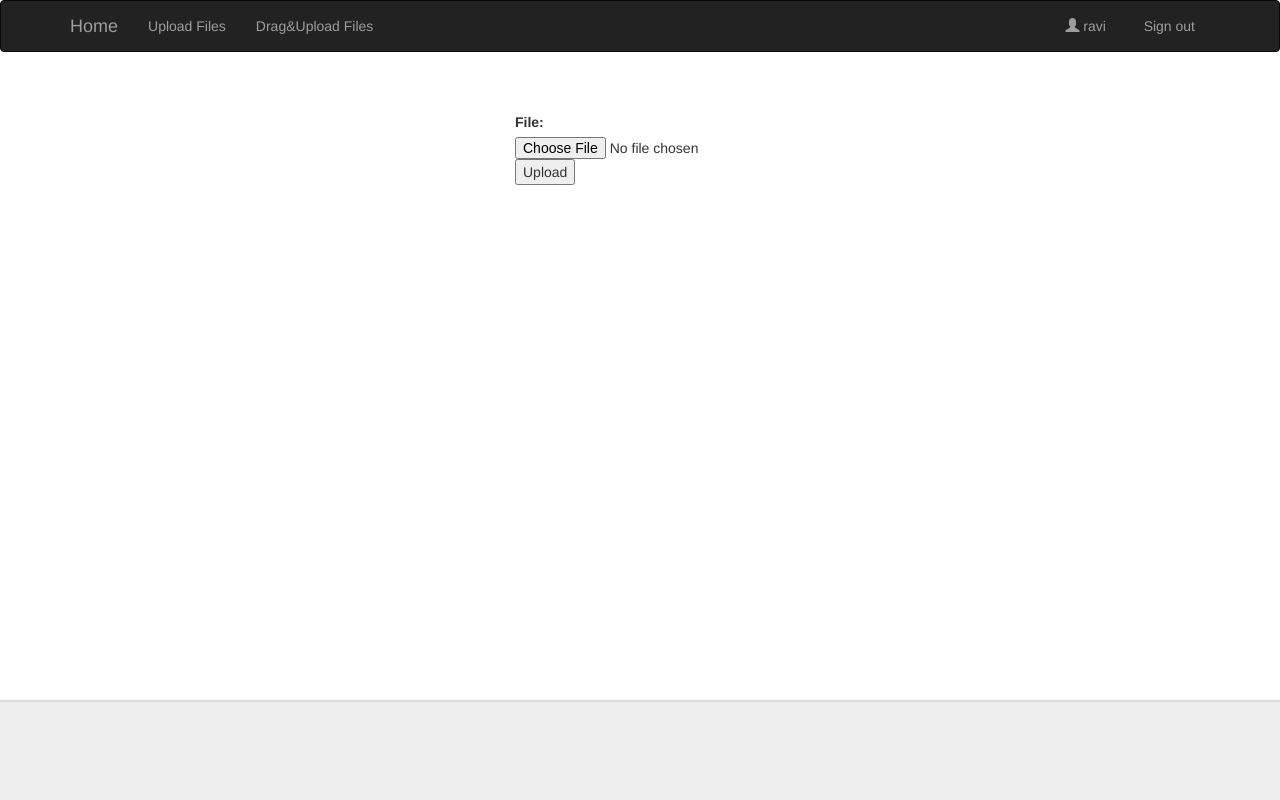
After one commit to ravchandra/uploader, a Django app: page /drag_upload_file/ in a window 1280 px wide. The commit adds this page. Run offline with Django 3.2, Linux system fonts and the light colour scheme; a user stored in the database is signed in; some libraries are stand-ins or nearby versions.

```diff
--- a/demo/demo/config.py
+++ b/demo/demo/config.py
@@ -2,4 +2,4 @@ FILE_DIR = '/home/netsim/uploaded_files/'
 SFTP_SERVER = '10.0.2.15'
 SFTP_USERNAME = 'netsim'
 SFTP_PASSWORD = 'netsim'
-SFTP_DIR = '/home/netsim/uploaded_files_sftp/'
+SFTP_DIR = '/home/netsim/sftp_uploaded_files/'
--- a/demo/demo/forms.py
+++ b/demo/demo/forms.py
@@ -3,3 +3,7 @@ from django import forms
 class UploadFileForm(forms.Form):
     #title = forms.CharField(max_length=50)
     file = forms.FileField()
+
+class DragUploadFileForm(forms.Form):
+    #title = forms.CharField(max_length=50)
+    file = forms.FileField()
--- a/demo/demo/templates/base.html
+++ b/demo/demo/templates/base.html
@@ -30,6 +30,7 @@
             <li><a href="#contact">Contact</a></li-->
             {% if user.is_authenticated %}
                 <li><a href="{% url 'upload_file' %}">Upload Files</a></li>
+                <li><a href="{% url 'drag_upload_file' %}">Drag&Upload Files</a></li>
             {% endif %}
           </ul>
           {% block nav_user %}
--- /dev/null
+++ b/demo/demo/templates/demo/drag_upload_file.html
@@ -0,0 +1,28 @@
+{% extends "base.html" %}
+
+{% block content %}
+
+<style>
+.main-center{
+    margin-top: 30px;
+    margin: 0 auto;
+    max-width: 330px;
+    padding: 40px 40px;
+
+}
+</style>
+<div class="container">
+    <div class="main-center">
+        {% if form.errors %}
+        <p>Upload failed. Please try again.</p>
+        {% endif %}
+
+        <form class="form-horizontal" method="post" action="{% url 'drag_upload_file' %}" enctype="multipart/form-data">
+            {% csrf_token %}
+                        {{ form.as_table }}
+            <input type="submit" value="Upload" />
+        </form>
+
+    </div>
+</div>
+{% endblock %}
--- a/demo/demo/urls.py
+++ b/demo/demo/urls.py
@@ -32,4 +32,7 @@ urlpatterns = [url(r'^admin/', include(admin.site.urls)),
     url(r'^profile/$', demo_views.profile, name='profile'),
     url(r'^upload_file/$', demo_views.upload_file_view, name='upload_file'),
     url(r'^upload_success/$', demo_views.upload_success_view, name='upload_success'),
+    url(r'^drag_upload_file/$', demo_views.drag_upload_file_view, name='drag_upload_file'),
+    url(r'^drag_upload_success/$', demo_views.drag_upload_success_view, name='drag_upload_success'),
+
 ]
--- a/demo/demo/views.py
+++ b/demo/demo/views.py
@@ -10,8 +10,9 @@ import os
 import pysftp
 import stat
 
-from config import SFTP_SERVER, SFTP_USERNAME, SFTP_PASSWORD, SFTP_DIR, FILE_DIR
-from .forms import UploadFileForm
+from config import SFTP_SERVER, SFTP_USERNAME, SFTP_PASSWORD, \
+                    SFTP_DIR, FILE_DIR
+from .forms import UploadFileForm, DragUploadFileForm
 
 def home(request):
     if (request.user.is_authenticated()):
@@ -28,7 +29,7 @@ def upload_file_view(request):
     if request.method == 'POST':
         form = UploadFileForm(request.POST, request.FILES)
         if form.is_valid():
-	    try:
+            try:
                 #handle_uploaded_file(request.FILES['file'])
                 handle_uploaded_file_sftp(request.FILES['file'])
             except Exception as err:
@@ -54,9 +55,30 @@ def handle_uploaded_file_sftp(f):
     with open(os.path.join(FILE_DIR , f.name), 'wb+') as destination:
         for chunk in f.chunks():
             destination.write(chunk)
-	#os.chmod(os.path.join(FILE_DIR , f.name), 0666)
+        #os.chmod(os.path.join(FILE_DIR , f.name), 0666)
 
     with pysftp.Connection(SFTP_SERVER, username=SFTP_USERNAME, password=SFTP_PASSWORD) as sftp:
         sftp.chdir(SFTP_DIR)
         sftp.put(os.path.join(FILE_DIR, f.name))
         #pdb.set_trace()
+
+@login_required
+def drag_upload_file_view(request):
+    if request.method == 'POST':
+        form = DragUploadFileForm(request.POST, request.FILES)
+        if form.is_valid():
+            try:
+                #handle_uploaded_file(request.FILES['file'])
+                handle_uploaded_file_sftp(request.FILES['file'])
+            except Exception as err:
+                print err
+            else:
+                return HttpResponseRedirect(reverse('drag_upload_success'))
+    else:
+        form = DragUploadFileForm()
+    return render(request, 'demo/drag_upload_file.html', {'form': form})
+
+@login_required
+def drag_upload_success_view(request):
+    return render(request, 'demo/drag_upload_success.html', \
+      {'sftp_dir':SFTP_DIR,'sftp_server':SFTP_SERVER})
```
Also changed, not shown: demo/demo/templates/demo/drag_upload_success.html (added, +7 -0 lines), demo/db.sqlite3.
